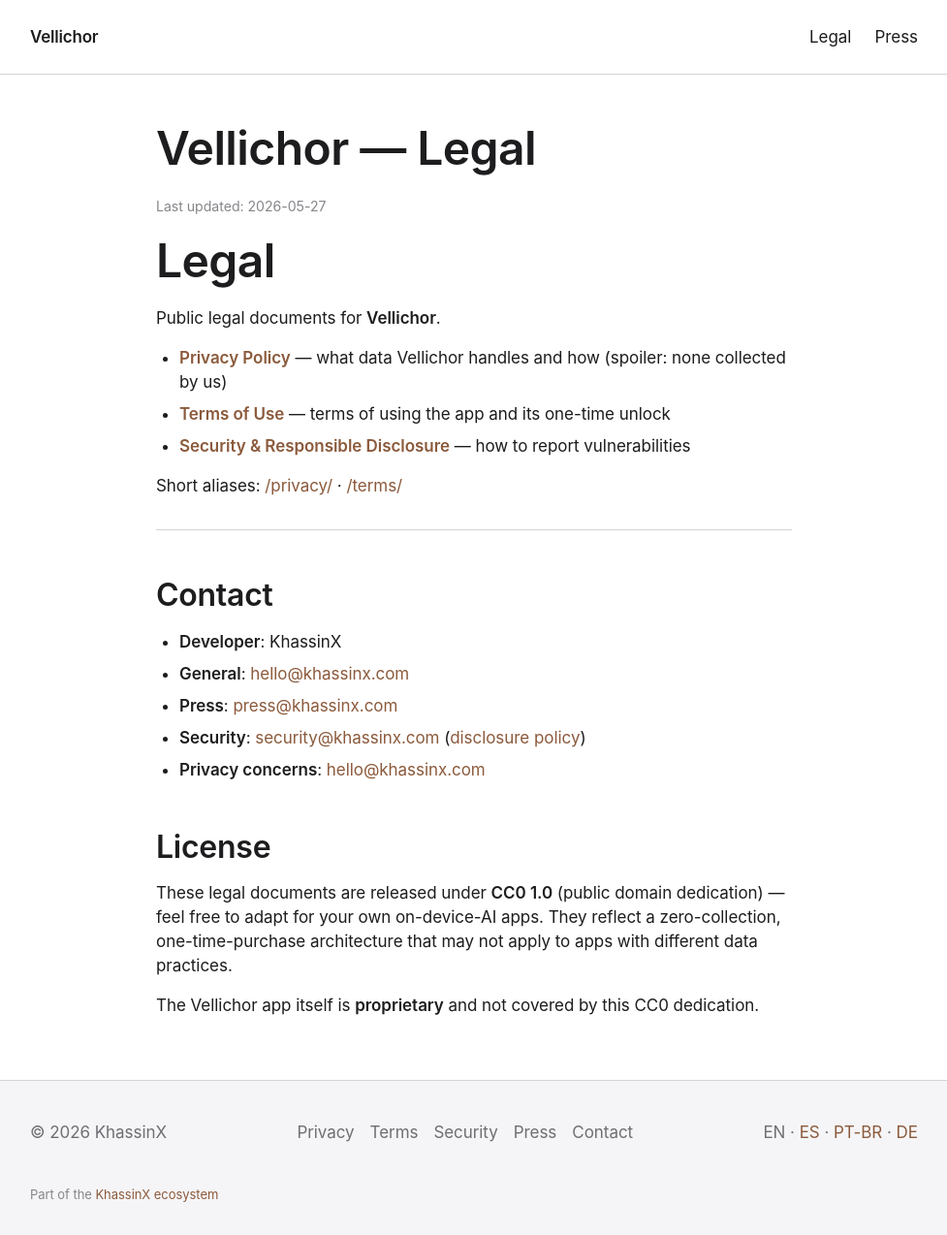
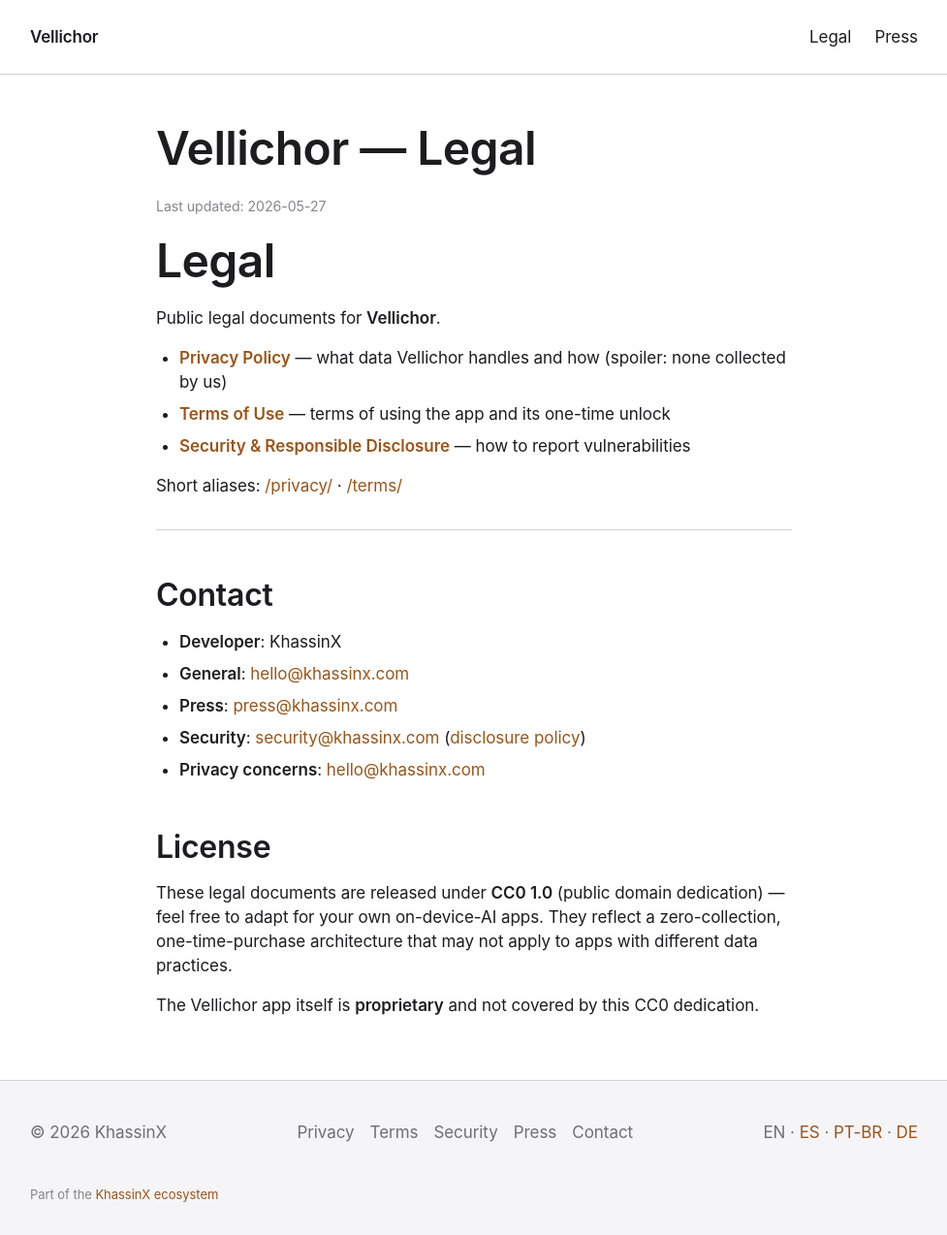
Before and after one commit to KhassinX/vellichor-web, a Jekyll site: the page built from legal/index.md, in a window 1280 px wide and 1274 px high. Shown: the whole window at 97% size, without its empty margins (151-1128 px from the left). Built offline with Jekyll 4.4.1, drawn with Linux system fonts in a browser that asks for light colours.

Commit message:
feat(brand): align Vellichor web favicon + Layer 2 accent to Icon Composer .icon
Source: /Users/abraham/Downloads/Vellichor Icons/AppIcon.icon (created in
Icon Composer 2026-05-28 with Liquid Glass per-layer settings: page glass ON
+ translucency 0.4 + shadow neutral 0.5; lines glass ON + translucency 0.5
+ shadow neutral 0.3).

Favicons replaced (was V monogram from earlier scaffold, now the official
page+citation composition):
- favicon.svg: flat 2D version of icon (parchment bg + cream page + 3 lines
  with ámbar citation in middle), rounded rect mask rx=224
- apple-touch-icon.png: 180x180 PNG render
- favicon-32.png + favicon-16.png: PNG fallbacks for legacy browsers
- All PNGs regenerated via rsvg-convert from the SVG source

Layer 2 tokens aligned to ámbar signature (was warm brown #8B5A3C earlier
invention; now ámbar #B5651D matching the icon's citation line color):
- Light --vellichor-accent: #9C5418 (deep ámbar CTA, WCAG AA ~5.7:1 on white)
- Light --vellichor-accent-strong: #7A4012 (hover darker)
- Light --vellichor-accent-soft: #F5EBE0 (cream — same as icon page color)
- Light --vellichor-accent-bright: #B5651D (icon's citation ámbar, decorative)
- Dark --vellichor-accent: #E5C079 (ámbar-cream brighter for legibility on black)
- Dark --vellichor-accent-strong: #D4A57A
- Dark --vellichor-accent-soft: #2A1812 (deep espresso-ámbar)
- Dark --vellichor-accent-bright: #F5D896

Apple canon base UNTOUCHED — only the 4 accent tokens (light + dark) changed.
All other tokens (bg, text, border, status, spacing, typography, radius,
transitions) remain Apple-canonical verbatim, identical structure to
khazen-tokens.css and asvab-tokens.css. Layer 3 primitives.css untouched.

Web ↔ App coherence: when Vellichor ships, the icon users see in App Store
matches the brand accent of the marketing site. Same pattern as ASVAB
(navy+gold icon, navy accent CSS) and Khazen (teal).

Co-Authored-By: Claude Opus 4.7 (1M context) <noreply@anthropic.com>

```diff
--- a/_config.yml
+++ b/_config.yml
@@ -6,9 +6,12 @@ lang: en
 # Layer 2 brand tokens (Vellichor specific) extending Layer 3 primitives
 app_tokens_css: /assets/css/vellichor-tokens.css
 
-# Favicons — single SVG monogram para Apple/modern browsers
+# Favicons (derived from Icon Composer .icon bundle 2026-05-28 — page+lines composition)
+# SVG primary for modern browsers, PNG fallbacks for legacy + iOS home screen
 favicon_svg: /assets/favicons/favicon.svg
-apple_touch_icon: /assets/favicons/apple-touch-icon.svg
+favicon_32: /assets/favicons/favicon-32.png
+favicon_16: /assets/favicons/favicon-16.png
+apple_touch_icon: /assets/favicons/apple-touch-icon.png
 
 # Navigation — keyed per locale. base.html selects via page.lang con fallback a 'en'.
 nav:
--- a/assets/css/vellichor-tokens.css
+++ b/assets/css/vellichor-tokens.css
@@ -1,5 +1,5 @@
 /*
- * vellichor-tokens.css — Layer 2 Vellichor brand tokens — Apple-canon + warm brown signature
+ * vellichor-tokens.css — Layer 2 Vellichor brand tokens — Apple-canon + ámbar signature
  *
  * Per-app brand for vellichor.khassinx.com. Distinct de Layer 1 KhassinX umbrella
  * (umbrella es neutral Apple blue) y de Khazen (Apple-canon + teal).
@@ -8,18 +8,20 @@
  * + ~/KhassinX/_template/designs/2026-05-26-vellichor-design.md (brand origin).
  *
  * Brand origin: "Vellichor" — John Koenig, Dictionary of Obscure Sorrows (2014):
- * "the strange wistfulness of used bookstores". The warm brown accent reflects
- * aged paper / parchment — restrained, scholarly, not loud.
+ * "the strange wistfulness of used bookstores".
  *
- * Strategy: marketing pages Apple-canon light minimalism (Editor's Choice
- * standard) + restrained warm-brown accent. Apple system colors elsewhere.
+ * Refactor 2026-05-28: align accent to official Icon Composer .icon bundle.
+ * The icon uses parchment background #EAD3A0→#D6B87B + cream page #F2E4C4
+ * + espresso text lines #2B1C12 + ÁMBAR citation accent #B5651D. Web accent
+ * now matches the icon visually for coherence between App Store presence +
+ * marketing site (same pattern as ASVAB navy+gold and Khazen teal).
  *
- * App brand signature:
- *   - Warm brown CTA   #8B5A3C  (CTAs, links — WCAG AA on white: 5.10:1)
- *   - Warm brown hover #6B4528  (active state, darker)
- *   - Parchment soft   #F5EBE0  (subtle backgrounds, hover bg)
- *   - Warm bright      #C4915C  (vibrant decorative accent)
- * Mirrors planned `Color.vellichorAccent` family in Vellichor app interior.
+ * App brand signature (light):
+ *   - Ámbar CTA       #9C5418  (CTAs, links — WCAG AA on white: ~5.7:1)
+ *   - Ámbar hover     #7A4012  (active state, darker)
+ *   - Parchment soft  #F5EBE0  (subtle backgrounds — same cream tone as page in icon)
+ *   - Ámbar bright    #B5651D  (matches icon's citation line — borders/badges, NOT body text)
+ * Mirrors planned `Color.vellichorAmber` family in Vellichor app interior.
  */
 
 :root {
@@ -37,11 +39,11 @@
   --vellichor-text-tertiary: #86868B;
   --vellichor-text-disabled: #C7C7CC;
 
-  /* Accents — Vellichor warm brown signature (parchment-evoking) */
-  --vellichor-accent: #8B5A3C;            /* CTA/link warm brown (WCAG AA on white: 5.10:1) */
-  --vellichor-accent-strong: #6B4528;     /* Hover/active darker */
-  --vellichor-accent-soft: #F5EBE0;       /* Subtle backgrounds (parchment cream) */
-  --vellichor-accent-bright: #C4915C;     /* Vibrant decorative (warmer aged paper) */
+  /* Accents — Vellichor ámbar signature (matches Icon Composer .icon bundle) */
+  --vellichor-accent: #9C5418;            /* Ámbar CTA/link — WCAG AA on white: ~5.7:1 */
+  --vellichor-accent-strong: #7A4012;     /* Hover/active darker ámbar */
+  --vellichor-accent-soft: #F5EBE0;       /* Subtle backgrounds — same cream as icon page */
+  --vellichor-accent-bright: #B5651D;     /* Icon's citation line ámbar — decorative (borders/badges, NOT body text) */
 
   /* Borders (Apple hairline) */
   --vellichor-border: #D2D2D7;
@@ -160,10 +162,10 @@
     --vellichor-text-disabled: #48484A;
 
     /* Accents — Warm brown brightened for dark mode legibility */
-    --vellichor-accent: #D4A57A;            /* Brighter warm CTA on black (WCAG AA dark: ~7.8:1) */
-    --vellichor-accent-strong: #C4915C;     /* Hover slightly darker but still vibrant */
-    --vellichor-accent-soft: #2A1F15;       /* Subtle backgrounds (deep brown) */
-    --vellichor-accent-bright: #E5C5A0;     /* Vibrant decorative */
+    --vellichor-accent: #E5C079;            /* Ámbar brighter para dark mode legibilidad (matches icon's ámbar-cream) */
+    --vellichor-accent-strong: #D4A57A;     /* Medium ámbar hover */
+    --vellichor-accent-soft: #2A1812;       /* Deep espresso-ámbar subtle bg */
+    --vellichor-accent-bright: #F5D896;     /* Brighter ámbar decorative for dark */
 
     /* Borders (Apple dark hairline) */
     --vellichor-border: #38383A;
```
Also changed, not shown: assets/favicons/apple-touch-icon.png (added), assets/favicons/apple-touch-icon.svg, assets/favicons/favicon-16.png (added), assets/favicons/favicon-32.png (added), assets/favicons/favicon.svg.
